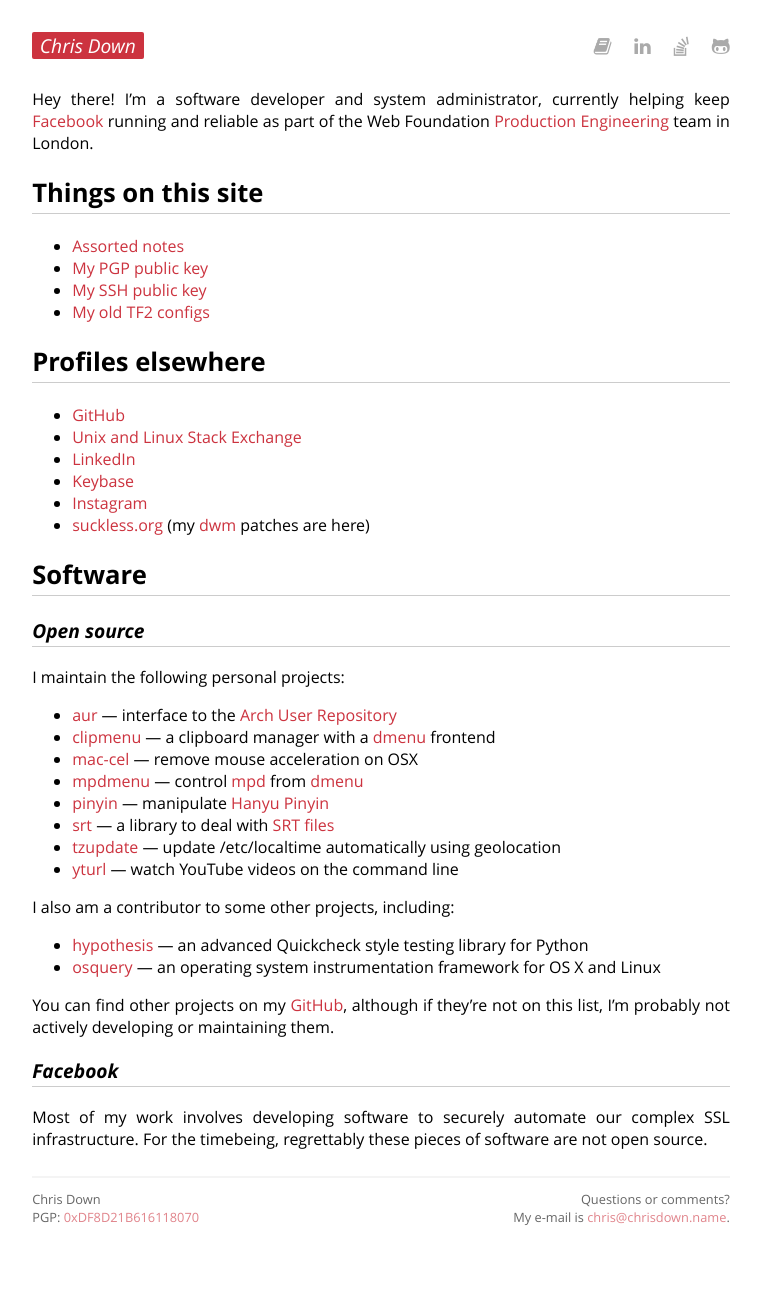
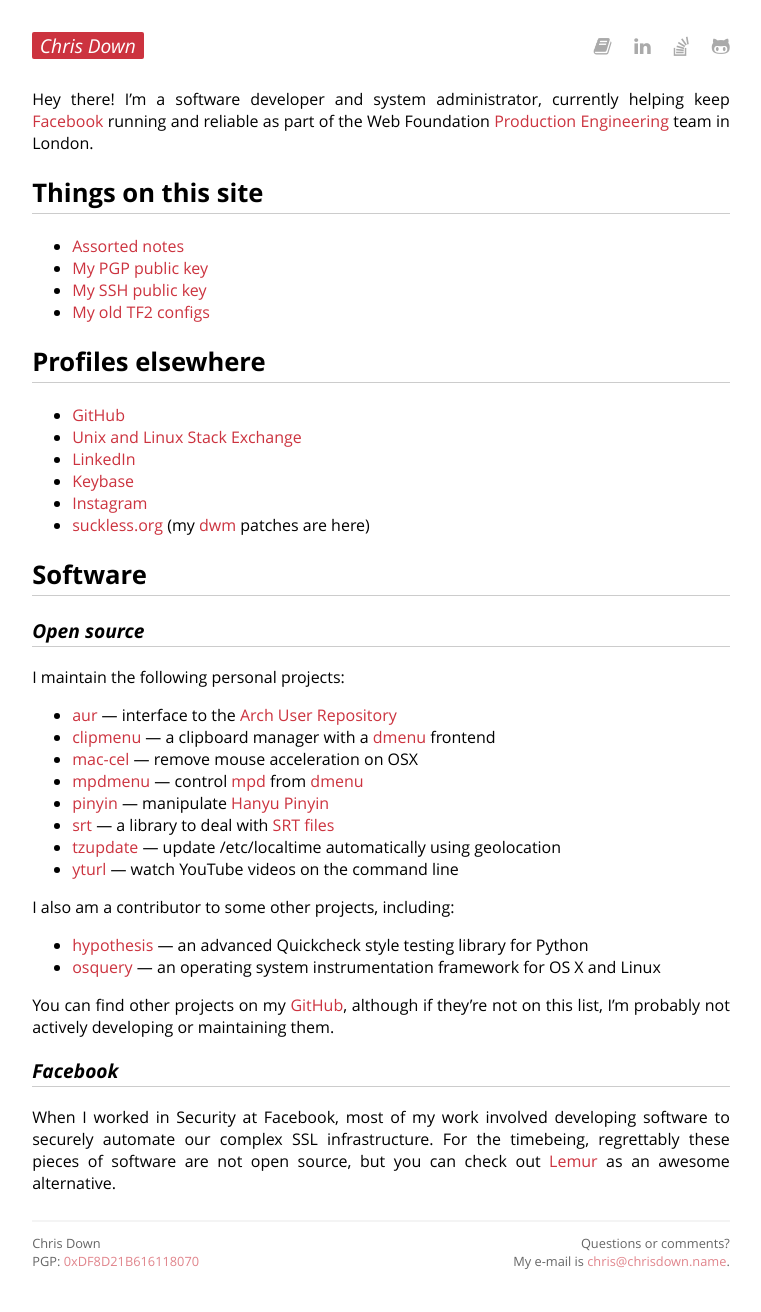
Before and after one commit to cdown/chrisdown.name, a Jekyll site: the page built from index.md, in a window 1280 px wide. Shown: the whole page, without its empty margins (259-1020 px from the left). Built offline with Jekyll 4.4.1, drawn with Linux system fonts in a browser that asks for light colours; before the commit the page ends 1268 px from its top, so only the background shows below that.

Commit message:
Put Facebook security work in past tense

```diff
--- a/index.md
+++ b/index.md
@@ -70,8 +70,10 @@ list, I'm probably not actively developing or maintaining them.
 
 ### Facebook
 
-Most of my work involves developing software to securely automate our complex
-SSL infrastructure. For the timebeing, regrettably these pieces of software are
-not open source.
+When I worked in Security at Facebook, most of my work involved developing
+software to securely automate our complex SSL infrastructure. For the
+timebeing, regrettably these pieces of software are not open source, but you
+can check out [Lemur][] as an awesome alternative.
 
 [GitHub]: https://github.com/cdown
+[Lemur]: https://github.com/Netflix/lemur
```
